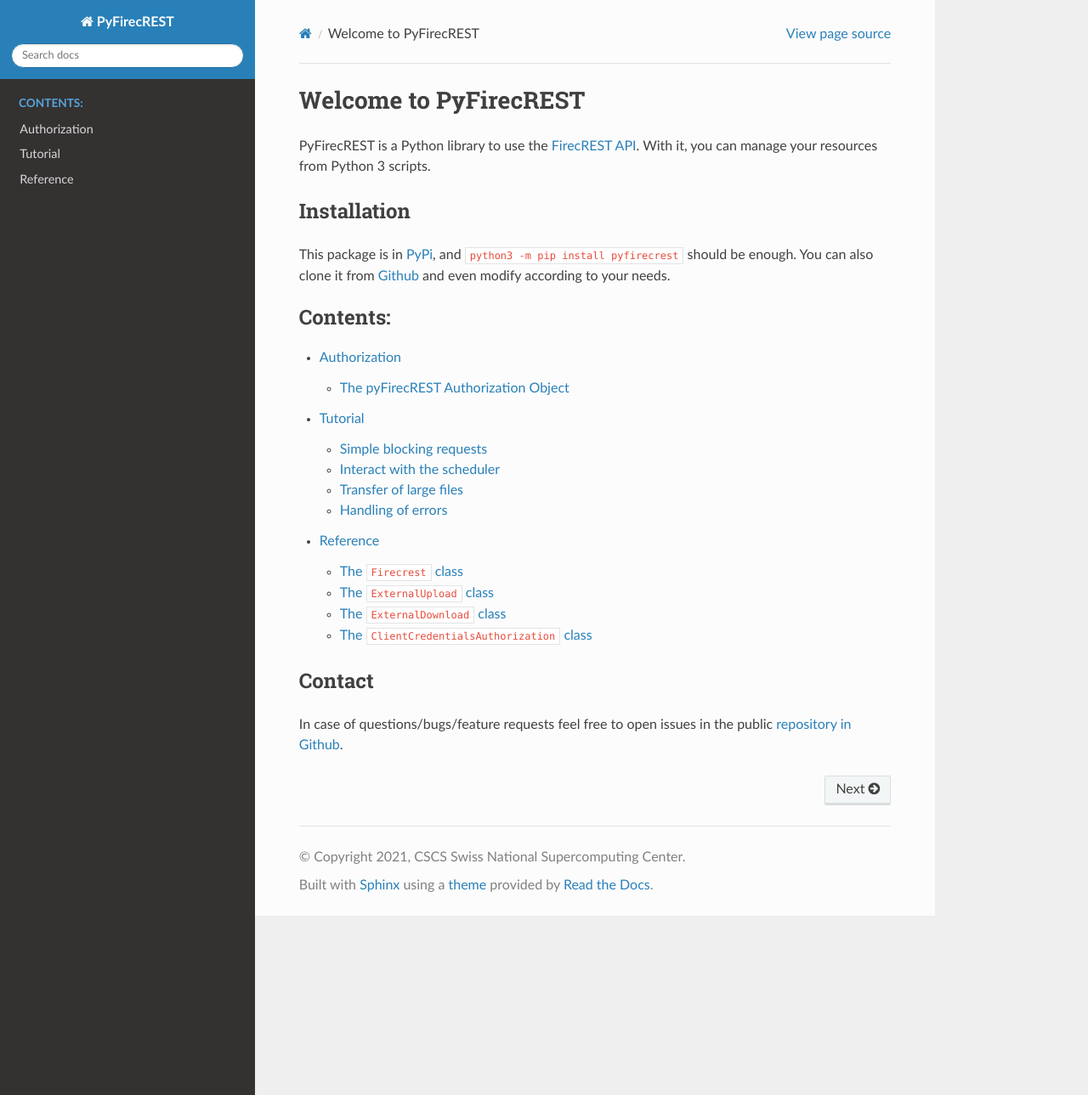
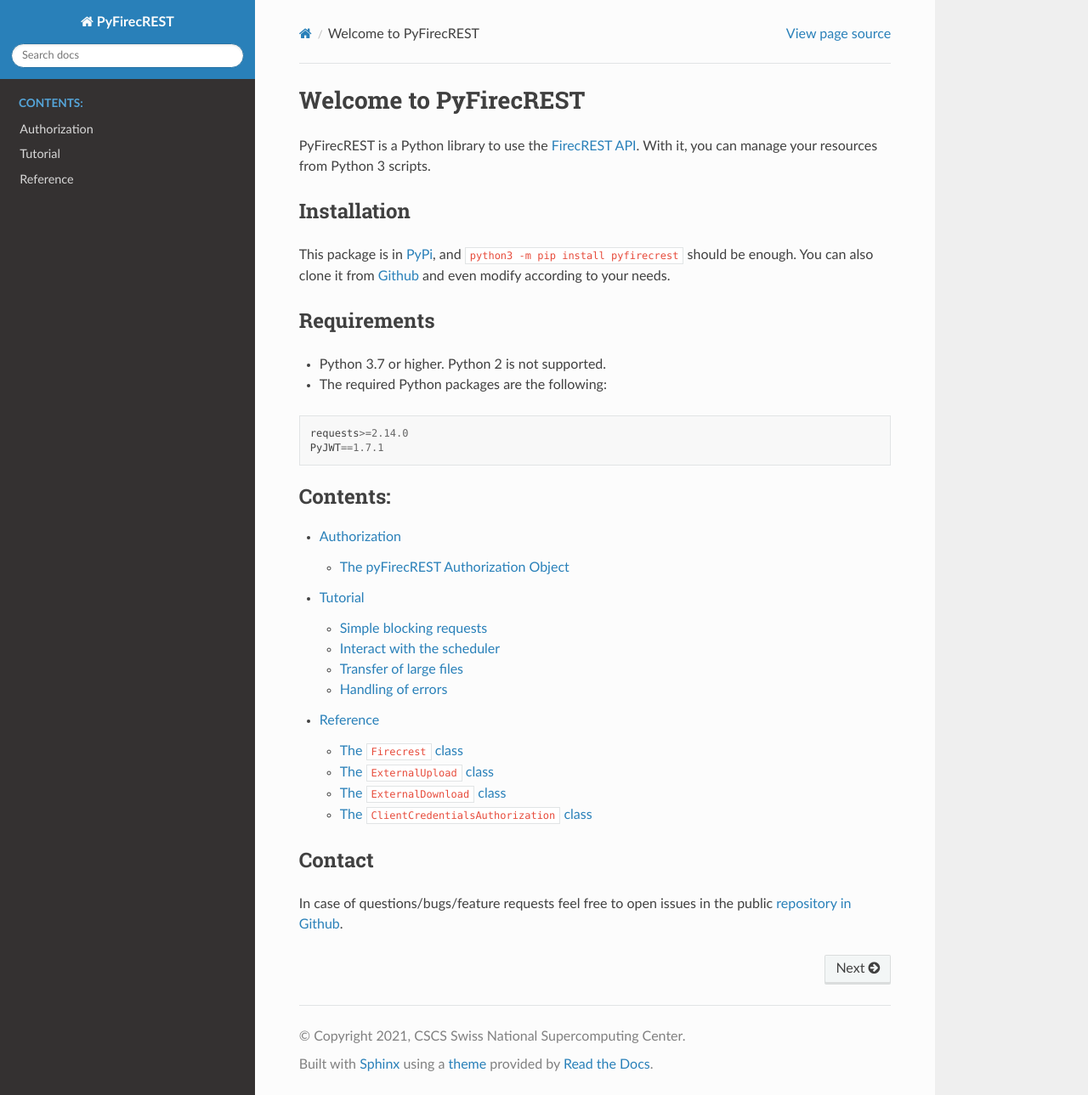
Before and after one commit to eth-cscs/pyfirecrest, a Sphinx documentation site: the page built from docs/source/index.rst, in a window 1280 px wide and 1289 px high. Shown: the whole window at 85% size. Built offline with Sphinx 7.4.7 and the Read the Docs theme 2.0.0, drawn with Linux system fonts in a browser that asks for light colours.

Commit message:
Drop python 3.6 to support nullcontext

```diff
--- a/docs/source/index.rst
+++ b/docs/source/index.rst
@@ -12,6 +12,15 @@ Installation
 This package is in `PyPi <https://pypi.org/project/pyfirecrest/>`__, and ``python3 -m pip install pyfirecrest`` should be enough.
 You can also clone it from `Github <https://github.com/ekouts/pyfirecrest>`__ and even modify according to your needs.
 
+Requirements
+============
+
+* Python 3.7 or higher.
+  Python 2 is not supported.
+* The required Python packages are the following:
+
+.. literalinclude:: ../../requirements.txt
+
 .. toctree::
    :maxdepth: 2
    :caption: Contents:
--- a/setup.py
+++ b/setup.py
@@ -26,14 +26,13 @@ setuptools.setup(
     # package_data={},
     include_package_data=True,
     classifiers=(
-        'Programming Language :: Python :: 3.6',
         'Programming Language :: Python :: 3.7',
         'Programming Language :: Python :: 3.8',
         'Programming Language :: Python :: 3.9',
         'License :: OSI Approved :: BSD License',
         "Operating System :: OS Independent",
     ),
-    python_requires='>=3.6',
+    python_requires='>=3.7',
     # FIXME PyJWT is only necessary until FirecREST has an appropriate endpoint
     install_requires=['requests>=2.14.0', 'PyJWT==1.7.1'],
 )
```
Also changed, not shown: .readthedocs.yml, 1 other file.
